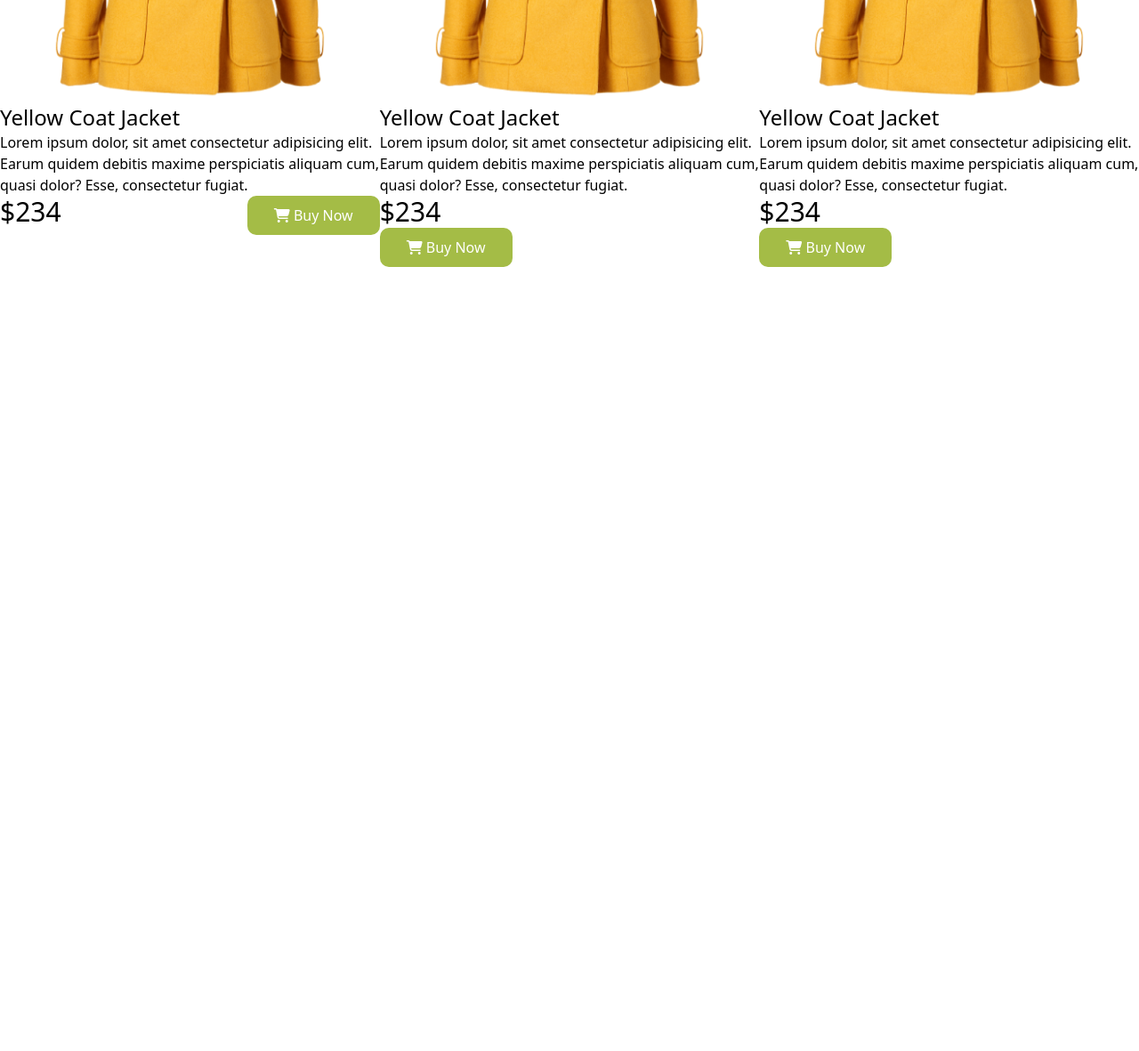
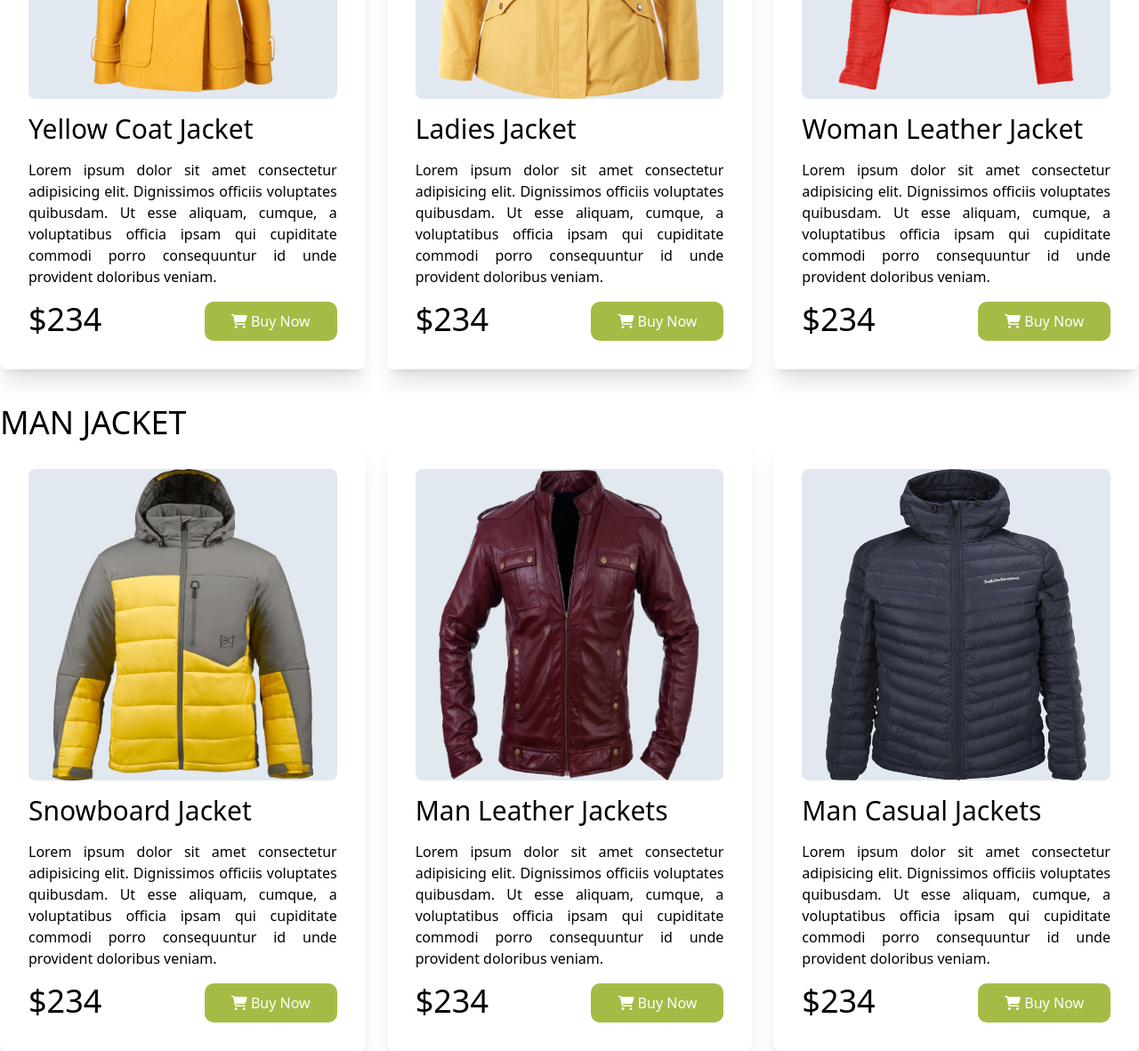
Before and after one commit to rkhademul8/penguin-tailwind, a plain HTML site: page index.html in a window 1280 px wide. Shown: the part 902-2083 px from the top of the page at 89% size. Before the commit the page ends 1202 px from the top, so only its background shows below. Drawn offline with nearby package versions, Linux system fonts and the light colour scheme.

Commit message:
jacket_part_done

```diff
--- a/index.html
+++ b/index.html
@@ -33,41 +33,81 @@
     </head>
 
     <main>
-        <!-- jacket part start -->
-        <section>
+        <!-- women jacket part start -->
+        <section class="container mx-auto mt-10">
             <h1 class="uppercase text-4xl">womenn jacket</h1>
-            <div class="jacket flex">
-                <div class="jacket-left  ">
-                    <img src="images/jacket-1.png" alt="">
-                    <h1 class="text-2xl">Yellow Coat Jacket </h1>
-                    <p>Lorem ipsum dolor, sit amet consectetur adipisicing elit. Earum quidem debitis maxime perspiciatis aliquam cum, quasi dolor? Esse, consectetur fugiat.</p>
-                    <div class="flex justify-between">
-                        <h1 class="text-3xl">$234</h1>
+            <div class="grid md:grid-cols-3 gap-6 ">
+                <div class="shadow-xl rounded-lg p-8 space-y-4">
+                    <div class="bg-slate-200 rounded-lg cus_img"><img  src="images/jacket-1.png" alt=""></div>
+                    <h3 class="text-3xl">Yellow Coat Jacket</h3>
+                    <p class="text-justify">Lorem ipsum dolor sit amet consectetur adipisicing elit. Dignissimos officiis voluptates quibusdam. Ut esse aliquam, cumque, a voluptatibus officia ipsam qui cupiditate commodi porro consequuntur id unde provident doloribus veniam.</p>
+                    <div class="flex  justify-between ">
+                        <h3 class="text-4xl">$234</h3>
                         <div class="cus_btn"><button> <i class="fas fa-shopping-cart"></i> Buy Now</button></div>
                     </div>
                 </div>
-                <div class="jacket-left  ">
-                    <img src="images/jacket-1.png" alt="">
-                    <h1 class="text-2xl">Yellow Coat Jacket </h1>
-                    <p>Lorem ipsum dolor, sit amet consectetur adipisicing elit. Earum quidem debitis maxime perspiciatis aliquam cum, quasi dolor? Esse, consectetur fugiat.</p>
-                    <div>
-                        <h1 class="text-3xl">$234</h1>
+                <div class="shadow-xl rounded-lg p-8 space-y-4">
+                    <div class="bg-slate-200 rounded-lg cus_img"><img  src="images/jacket-2.png" alt=""></div>
+                    <h3 class="text-3xl">Ladies Jacket</h3>
+                    <p class="text-justify">Lorem ipsum dolor sit amet consectetur adipisicing elit. Dignissimos officiis voluptates quibusdam. Ut esse aliquam, cumque, a voluptatibus officia ipsam qui cupiditate commodi porro consequuntur id unde provident doloribus veniam.</p>
+                    <div class="flex  justify-between ">
+                        <h3 class="text-4xl">$234</h3>
                         <div class="cus_btn"><button> <i class="fas fa-shopping-cart"></i> Buy Now</button></div>
                     </div>
                 </div>
-                <div class="jacket-left ">
-                    <img src="images/jacket-1.png" alt="">
-                    <h1 class="text-2xl">Yellow Coat Jacket </h1>
-                    <p>Lorem ipsum dolor, sit amet consectetur adipisicing elit. Earum quidem debitis maxime perspiciatis aliquam cum, quasi dolor? Esse, consectetur fugiat.</p>
-                    <div>
-                        <h1 class="text-3xl">$234</h1>
+                <div class="shadow-xl rounded-lg p-8 space-y-4">
+                    <div class="bg-slate-200 rounded-lg cus_img"><img  src="images/jacket-3.png" alt=""></div>
+                    <h3 class="text-3xl"> Woman Leather Jacket </h3>
+                    <p class="text-justify">Lorem ipsum dolor sit amet consectetur adipisicing elit. Dignissimos officiis voluptates quibusdam. Ut esse aliquam, cumque, a voluptatibus officia ipsam qui cupiditate commodi porro consequuntur id unde provident doloribus veniam.</p>
+                    <div class="flex  justify-between ">
+                        <h3 class="text-4xl">$234</h3>
                         <div class="cus_btn"><button> <i class="fas fa-shopping-cart"></i> Buy Now</button></div>
                     </div>
                 </div>
 
             </div>
         </section>
-        <!-- jacket part end -->
+        <!-- women jacket part end -->
+
+          <!-- Man jacket part start -->
+          <section class="container mx-auto mt-10">
+            <h1 class="uppercase text-4xl">Man jacket</h1>
+            <div class="grid md:grid-cols-3 gap-6 ">
+
+                <div class="shadow-xl rounded-lg p-8 space-y-4">
+                    <div class="bg-slate-200 rounded-lg cus_img"><img  src="images/jacket-4.png" alt=""></div>
+                    <h3 class="text-3xl">Snowboard Jacket </h3>
+                    <p class="text-justify">Lorem ipsum dolor sit amet consectetur adipisicing elit. Dignissimos officiis voluptates quibusdam. Ut esse aliquam, cumque, a voluptatibus officia ipsam qui cupiditate commodi porro consequuntur id unde provident doloribus veniam.</p>
+                    <div class="flex  justify-between ">
+                        <h3 class="text-4xl">$234</h3>
+                        <div class="cus_btn"><button> <i class="fas fa-shopping-cart"></i> Buy Now</button></div>
+                    </div>
+                </div>
+                <div class="shadow-xl rounded-lg p-8 space-y-4">
+                    <div class="bg-slate-200 rounded-lg cus_img"><img  src="images/jacket-5.png" alt=""></div>
+                    <h3 class="text-3xl">Man Leather Jackets</h3>
+                    <p class="text-justify">Lorem ipsum dolor sit amet consectetur adipisicing elit. Dignissimos officiis voluptates quibusdam. Ut esse aliquam, cumque, a voluptatibus officia ipsam qui cupiditate commodi porro consequuntur id unde provident doloribus veniam.</p>
+                    <div class="flex  justify-between ">
+                        <h3 class="text-4xl">$234</h3>
+                        <div class="cus_btn"><button> <i class="fas fa-shopping-cart"></i> Buy Now</button></div>
+                    </div>
+                </div>
+                <div class="shadow-xl rounded-lg p-8 space-y-4">
+                    <div class="bg-slate-200 rounded-lg cus_img"><img  src="images/jacket-6.png" alt=""></div>
+                    <h3 class="text-3xl">Man Casual Jackets </h3>
+                    <p class="text-justify">Lorem ipsum dolor sit amet consectetur adipisicing elit. Dignissimos officiis voluptates quibusdam. Ut esse aliquam, cumque, a voluptatibus officia ipsam qui cupiditate commodi porro consequuntur id unde provident doloribus veniam.</p>
+                    <div class="flex  justify-between ">
+                        <h3 class="text-4xl">$234</h3>
+                        <div class="cus_btn"><button> <i class="fas fa-shopping-cart"></i> Buy Now</button></div>
+                    </div>
+                </div>
+
+                </div>
+
+
+            </div>
+        </section>
+        <!-- Man jacket part end -->
 
     </main>
 
--- a/style.css
+++ b/style.css
@@ -15,3 +15,12 @@
     color: #fff;
     border-radius: 10px;
 }
+
+/*------------------
+ women part style
+ -----------------------*/
+ .cus_img img{
+     width: 293px;
+     height: 350px;
+     margin: 0 auto;
+ }
```
